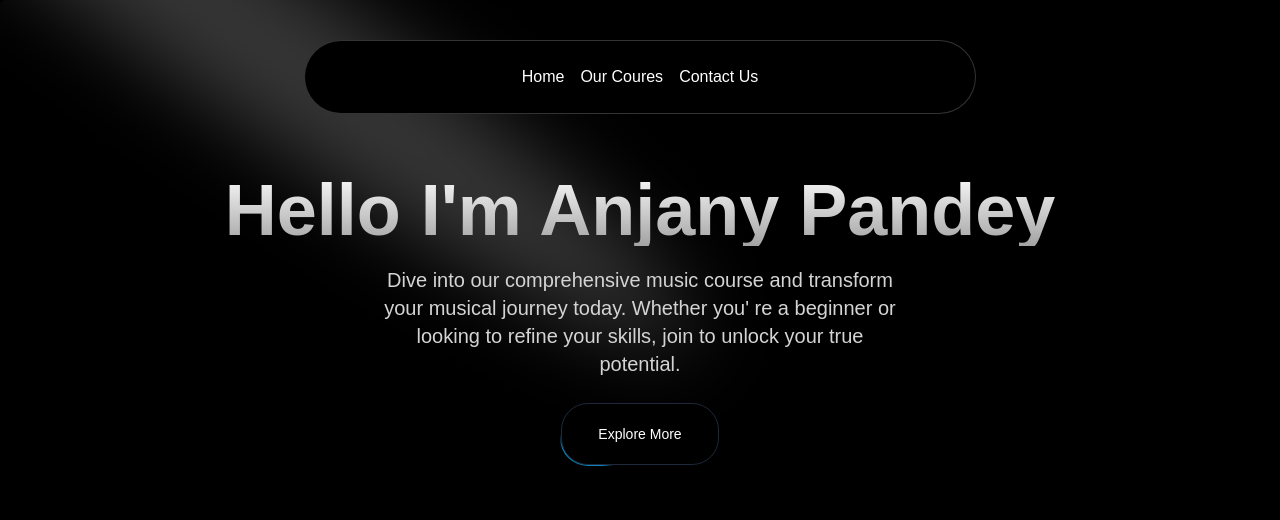
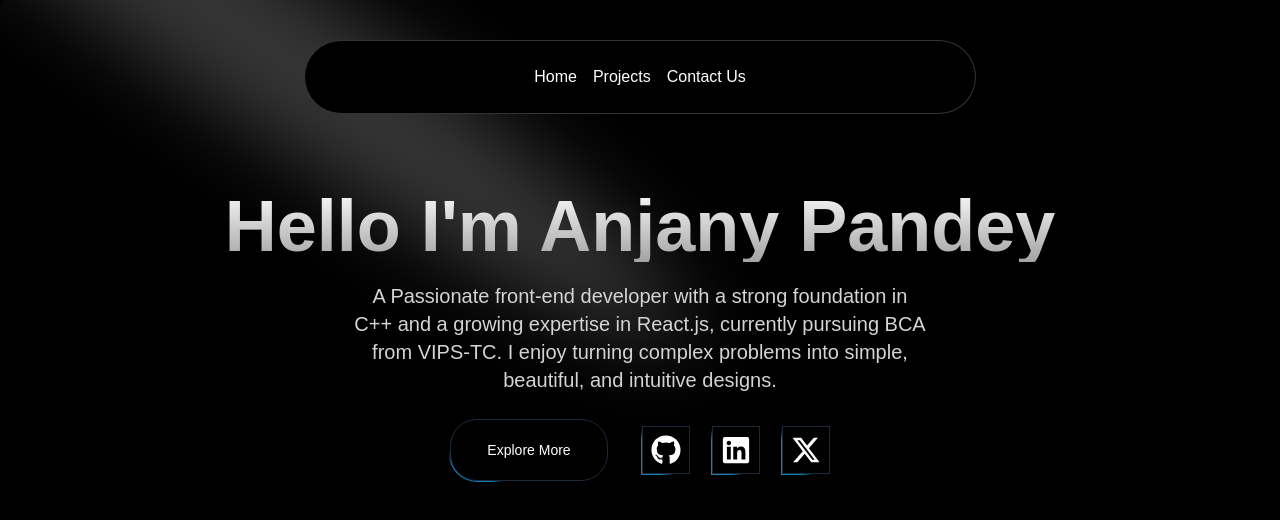
Before and after one commit to anjany06/nextjs_project, a Next.js app: page / in a window 1280 px wide. Shown: the top 520 px of the page. Built offline with nearby package versions, Linux system fonts and the light colour scheme.

Commit message:
`feat: updated HeroSection, Navbar, and package files with new icons and links`

```diff
--- a/package.json
+++ b/package.json
@@ -14,6 +14,7 @@
     "next": "15.0.3",
     "react": "^18.3.1",
     "react-dom": "^18.3.1",
+    "react-icons": "^5.4.0",
     "tailwind-merge": "^2.5.5"
   },
   "devDependencies": {
--- a/src/components/HeroSection.tsx
+++ b/src/components/HeroSection.tsx
@@ -1,8 +1,11 @@
 "use client";
 import React from "react";
 import Link from "next/link";
+import { FaGithub } from "react-icons/fa";
+import { FaLinkedin } from "react-icons/fa";
 import { Spotlight } from "./ui/Spotlight";
 import { Button } from "./ui/moving-border";
+import { FaXTwitter } from "react-icons/fa6";
 
 function HeroSection() {
   return (
@@ -16,23 +19,50 @@ function HeroSection() {
         fill="white"
       />
       <div className="p-4 relative z-10 w-full text-center">
-        <h1 className="mt-20 md:mt-0 text-4xl md:text-7xl font-bold bg-clip-text text-transparent bg-gradient-to-b from-neutral-50 to-neutral-400">
+        <h1 className="mt-24 md:mt-8 text-4xl md:text-7xl font-bold bg-clip-text text-transparent bg-gradient-to-b from-neutral-50 to-neutral-400">
           Hello I'm Anjany Pandey
         </h1>
-        <p className="mt-5 font-normal text-base md:text-xl text-neutral-300 max-w-lg mx-auto">
-          Dive into our comprehensive music course and transform your musical
-          journey today. Whether you' re a beginner or looking to refine your
-          skills, join to unlock your true potential.
+        <p className="mt-5 font-normal text-base md:text-xl text-neutral-300 max-w-xl mx-auto">
+          A Passionate front-end developer with a strong
+          foundation in C++ and a growing expertise in React.js, currently
+          pursuing BCA from VIPS-TC. I enjoy turning complex problems into
+          simple, beautiful, and intuitive designs.
         </p>
-        <div className="mt-6">
-          <Link href={"/courses"}>
+        <div className="mt-6 flex md:flex-row flex-col justify-center items-center gap-8">
+          <div>
+            <Link href={"/courses"}>
+              <Button
+                borderRadius="1.75rem"
+                className="bg-white dark:bg-black text-black dark:text-white border-neutral-200 dark:border-slate-800"
+              >
+                Explore More
+              </Button>
+            </Link>
+          </div>
+
+          <div className="flex gap-5">
             <Button
-              borderRadius="1.75rem"
+              borderRadius="0rem"
               className="bg-white dark:bg-black text-black dark:text-white border-neutral-200 dark:border-slate-800"
+              style={{ width: "50px", height: "50px" }}
             >
-              Explore More
+              <FaGithub style={{ width: "30px", height: "30px" }} />
             </Button>
-          </Link>
+            <Button
+              borderRadius="0rem"
+              className="bg-white dark:bg-black text-black dark:text-white border-neutral-200 dark:border-slate-800"
+              style={{ width: "50px", height: "50px" }}
+            >
+              <FaLinkedin style={{ width: "30px", height: "30px" }} />
+            </Button>
+            <Button
+              borderRadius="0rem"
+              className="bg-white dark:bg-black text-black dark:text-white border-neutral-200 dark:border-slate-800"
+              style={{ width: "50px", height: "50px" }}
+            >
+              <FaXTwitter style={{ width: "30px", height: "30px" }} />
+            </Button>
+          </div>
         </div>
       </div>
     </div>
--- a/src/components/Navbar.tsx
+++ b/src/components/Navbar.tsx
@@ -1,18 +1,20 @@
-'use client';
+"use client";
 import React, { useState } from "react";
 import { HoveredLink, Menu, MenuItem, ProductItem } from "./ui/navbar-menu";
 import { cn } from "@/lib/utils";
 // link tag hamare a tag ki trah page reloads ni krte
 import Link from "next/link";
 
-function Navbar({ className }: { className?: string })  {
+function Navbar({ className }: { className?: string }) {
   const [active, setActive] = useState<string | null>(null);
   return (
-    <div className={cn("fixed top-10 inset-x-0 max-w-2xl mx-auto z-50", className)}>
+    <div
+      className={cn("fixed top-10 inset-x-0 max-w-2xl mx-auto z-50", className)}
+    >
       {/* so menu ko koi na koi children chaiye hota h wrna errr */}
       <Menu setActive={setActive}>
-      <Link href = {"/"}>
-      <MenuItem setActive={setActive} active={active} item = "Home">
+        <Link href={"/"}>
+          <MenuItem setActive={setActive} active={active} item="Home">
             {/* <div className="flex flex-col space-y-4 text-sm">
             <HoveredLink href="/courses">All Courses</HoveredLink>
             <HoveredLink href="/interface-design">Interface Design</HoveredLink>
@@ -20,8 +22,8 @@ function Navbar({ className }: { className?: string })  {
             <HoveredLink href="/branding">Branding</HoveredLink>
           </div> */}
           </MenuItem>
-      </Link  >
-      <MenuItem setActive={setActive} active={active} item = "Our Coures">
+        </Link>
+        <MenuItem setActive={setActive} active={active} item="Projects">
           <div className="flex flex-col space-y-4 text-sm">
             <HoveredLink href="/courses">All Courses</HoveredLink>
             <HoveredLink href="/s">Basic Music Theory</HoveredLink>
@@ -30,13 +32,16 @@ function Navbar({ className }: { className?: string })  {
             <HoveredLink href="/courses">Music Production</HoveredLink>
           </div>
         </MenuItem>
-      <Link href = {"/contact"}>
-      <MenuItem setActive={setActive} active={active} item = "Contact Us">
-      </MenuItem>
+        <Link href={"/contact"}>
+          <MenuItem
+            setActive={setActive}
+            active={active}
+            item="Contact Us"
+          ></MenuItem>
         </Link>
       </Menu>
     </div>
-  )
+  );
 }
 
-export default Navbar
+export default Navbar;
```
Also changed, not shown: 1 other file (tests, documents, lock files or other folders). Lines whose indentation alone changed are shown as unchanged.
